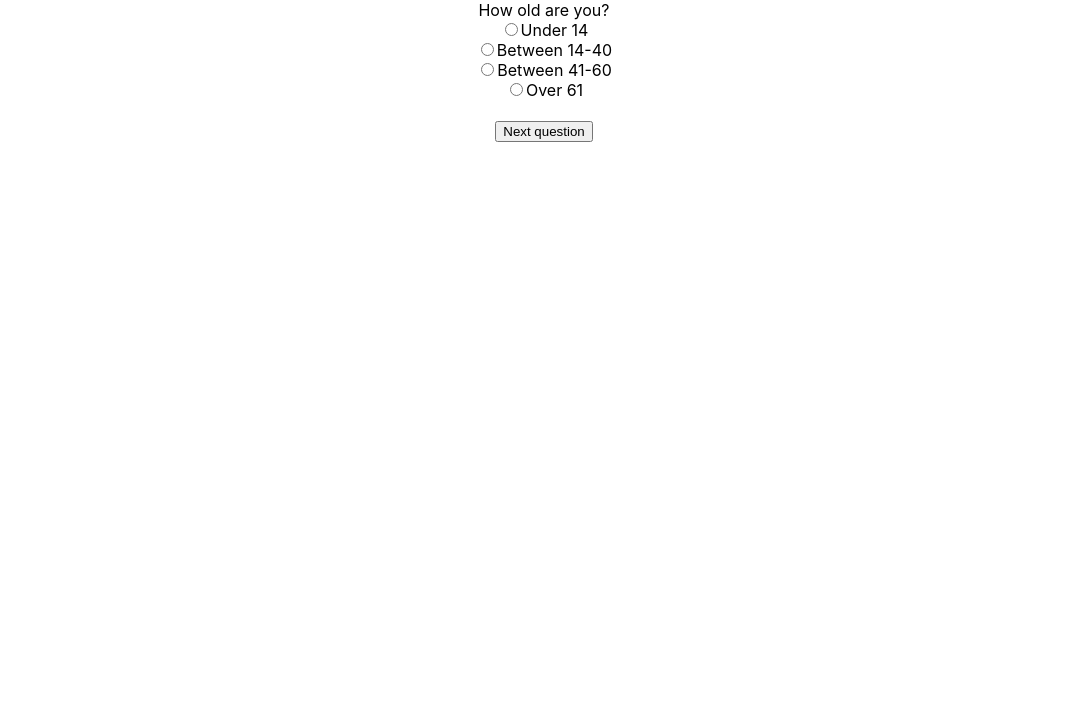
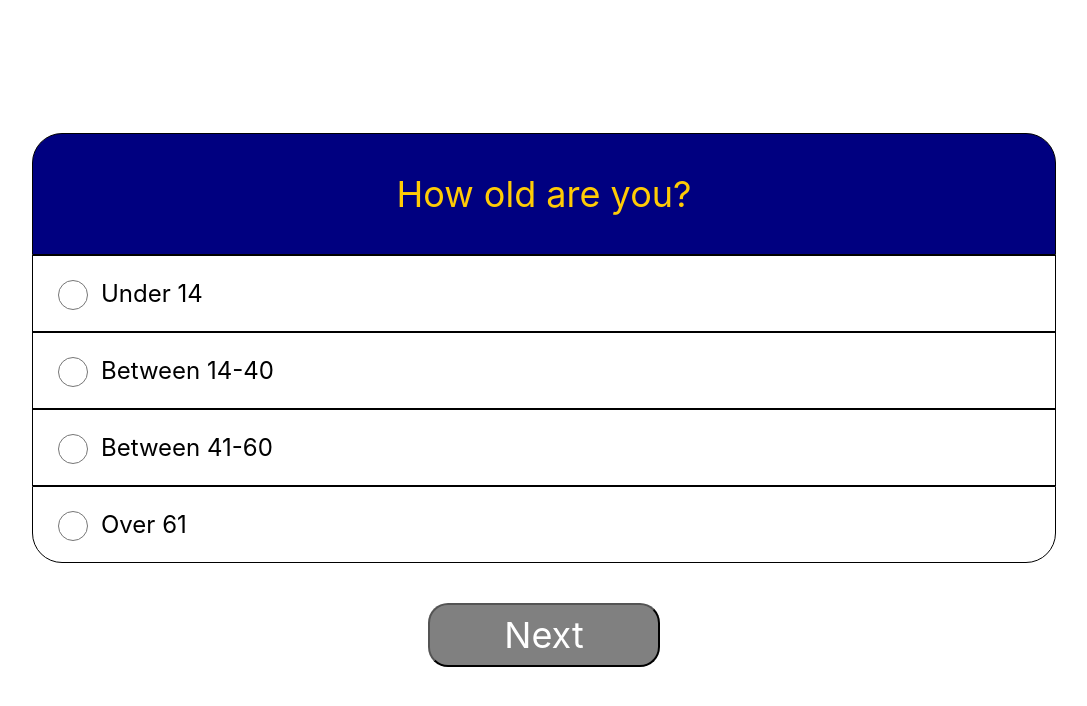
Before and after one commit to mohnishaggarwal/find-fit, a React (Create React App) app: page /questions in a window 1280 px wide. Shown: the top 706 px of the page, without its empty margins (96-1183 px from the left). Built offline with nearby package versions, Linux system fonts and the light colour scheme.

Commit message:
Added question styling and source env/bin/activate to Home

```diff
--- a/src/questions.css
+++ b/src/questions.css
@@ -1,3 +1,110 @@
+body {
+    font-family: -apple-system, BlinkMacSystemFont, 'Segoe UI', Roboto, Oxygen, Ubuntu, Cantarell, 'Open Sans', 'Helvetica Neue', sans-serif;
+}
+
+.questions-container {
+    margin: auto;
+    position: absolute;
+    top: 50%;
+    left: 50%;
+    transform: translate(-50%, -50%);
+    width: 80%;
+}
+
 .questions-question-box {
+    border: 1px solid black;
+    padding: 10px;
+    border-top-right-radius: 30px;
+    border-top-left-radius: 30px;
+    min-height: 100px;
+
+    font-size: 36px;
+    line-height: 43px;
+    display: flex;
+    justify-content: center;
+    align-items: center;
+
+    background: #000080;
+    color: #FFCB05;
 
 }
+
+.questions-answer-box {
+    font-size: 24px;
+    border: 1px solid black;
+    min-height: 75px;
+    display: flex;
+    justify-content: flex-start;
+    align-content: center;
+
+}
+
+.questions-bottom-answer-box {
+    border-bottom-right-radius: 30px;
+    border-bottom-left-radius: 30px;
+}
+
+.question-answer-text-container {
+    padding-left: 10px;
+    display: flex;
+    align-content: center;
+    flex-direction: column;
+    justify-content: center;
+
+}
+
+.question-answer-text {
+    min-height: 30px;
+    font-size: 24px;
+    line-height: 29px;
+}
+
+.questions-answer-input-button {
+    margin-left: 25px;
+    width: 30px;
+}
+
+.questions-nav-buttons {
+    width: 232px;
+    height: 64px;
+
+    background: #000080;
+    border-radius: 20px;
+
+    font-family: -apple-system, BlinkMacSystemFont, 'Segoe UI', Roboto, Oxygen, Ubuntu, Cantarell, 'Open Sans', 'Helvetica Neue', sans-serif;
+    font-style: normal;
+    font-weight: normal;
+    font-size: 36px;
+    line-height: 42px;
+    text-align: center;
+
+    color: #FFCB05;
+}
+
+.questions-nav-buttons-disabled {
+    width: 232px;
+    height: 64px;
+
+    background: gray;
+    border-radius: 20px;
+
+    font-family: -apple-system, BlinkMacSystemFont, 'Segoe UI', Roboto, Oxygen, Ubuntu, Cantarell, 'Open Sans', 'Helvetica Neue', sans-serif;
+    font-style: normal;
+    font-weight: normal;
+    font-size: 36px;
+    line-height: 42px;
+    text-align: center;
+
+    color: white;
+}
+
+.questions-nav-button-container {
+    display: flex;
+    justify-content: space-evenly;
+    align-content: center;
+}
+
+.questions-error-message {
+    color: red;
+    font-size: 24px;
+}
--- a/src/screens/Home.js
+++ b/src/screens/Home.js
@@ -10,11 +10,11 @@ function Home() {
                 <div className='home-description'>
                     Just beginning your fitness journey? Intimidated by all the different ways to get fit?
                     <br/><br/>
-                    We’re here to help. But first, we want to get to know you. After answering these ten questions, we will match you with a fitness regime that we believe will best suit your goals and logistics.
+                    We’re here to help! But first, we want to get to know you! After answering these ten questions, we will match you with a fitness regime that we believe will best suit your goals and logistics!
                 </div>
                 <Link className='no-link-style' to="/questions">
                     <div className='home-begin-button'>
-                        <span>Let's Begin</span>
+                        <span>Let's Begin!</span>
                     </div>
                 </Link>
             </div>
--- a/src/screens/Questions.js
+++ b/src/screens/Questions.js
@@ -12,19 +12,26 @@ function Questions() {
     const history = useHistory();
     const [errorMessage, setErrorMessage] = useState("");
 
-    function next(event) {
-        let finished;
-
+    function checkIfAnswered() {
         // check for if the user answered the question
         if (selectedAns === '' && qaState.qaIdx !== 3) {
             // if user didn't answer a single answer question
             setErrorMessage("Please select one option");
+            return false;
         }
         else if (multChoices.length === 0 && qaState.qaIdx === 3) {
             // user didn't answer multiple answer question
             setErrorMessage("Please select at least one option");
+            return false;
         }
-        else {
+        return true;
+
+    }
+
+    function next(event) {
+        let finished;
+
+        if (checkIfAnswered()){
             // user answered everything
             if (qaState.qaIdx === 3) {
                 finished = QuestionsService.nextQuestion(qaState, qaDispatch, multChoices);
@@ -89,13 +96,8 @@ function Questions() {
         <div>
             <div className='questions-container'>
                 <div className='questions-question-box'>
-                    {question}
+                    <div>{question}</div>
                 </div>
-                {
-                    (qaState.qaIdx === 1) && <div>
-                        If you don't know your BMI, you can use this BMI calculator (<a target="_blank" href="https://www.nhlbi.nih.gov/health/educational/lose_wt/BMI/bmicalc.htm">Click me</a>)
-                    </div>
-                }
                 { qaState.qaIdx !== 3 ? (
                     <div className="form-check">
                     {
@@ -105,10 +107,11 @@ function Questions() {
                                 // handles filling in question if it had been answered and saved before
                                 selectAns(qaState.QAs[qaState.qaIdx].answer);
                             }
-                            return <div key={idx} onClick={() => {selectAns(ans)}}>
-                                <input className="form-check-input" type="radio" name="flexRadioDefault" id={ans} checked={ans === selectedAns} onChange={() => void(0)}/>
-                                        <label className="form-check-label" htmlFor="answers">
 
+                            return <div key={idx} onClick={() => {selectAns(ans)}}
+                            className={`questions-answer-box ${ans === answers.at(-1) ? "questions-bottom-answer-box" : ""}`}>
+                                <input className="form-check-input questions-answer-input-button" type="radio" name="flexRadioDefault" id={ans} checked={ans === selectedAns} onChange={() => void(0)}/>
+                                        <label className="form-check-label question-answer-text-container" htmlFor="answers">
                                             {ans}
                                         </label>
                                     </div>
@@ -120,9 +123,9 @@ function Questions() {
                     <div className="form-check">
                         {
                         answers.map((ans, idx) => {
-                            return <div key={idx} onClick={() => {selectAns(ans)}}>
-                                        <input className="form-check-input" type="checkbox" value={ans} id={ans} onChange={(e) => void(0)} checked={multChoices.includes(ans)}/>
-                                        <label className="form-check-label" htmlFor="flexCheckDefault">
+                            return <div key={idx} onClick={() => {selectAns(ans)}} className={`questions-answer-box ${ans === answers.at(-1) ? "questions-bottom-answer-box" : ""}`}>
+                                        <input className="form-check-input questions-answer-input-button" type="checkbox"  value={ans} id={ans} onChange={(e) => void(0)} checked={multChoices.includes(ans)}/>
+                                        <label className="form-check-label question-answer-text-container" htmlFor="flexCheckDefault">
                                             {ans}
                                         </label>
                                     </div>
@@ -131,14 +134,39 @@ function Questions() {
                     </div>
                 )
                 }
-                <div id="invalid-input-message" style={{color: 'red'}}>{errorMessage}</div>
+                <div id="invalid-input-message" className="questions-error-message">{errorMessage}</div>
                 <br/>
+
+                {/* {
+                    qaState.qaIdx === 3 &&
+                    <form onSubmit={this.handleSubmit}>
+                        <label>
+                        Name:
+                        <input type="text" value={this.state.value} onChange={this.handleChange} />
+                        </label>
+                        <input type="submit" value="Submit" />
+                    </form>
+                } */}
                 {
-                    (qaState !== undefined && qaState.qaIdx !== 0) &&
-                    <button onClick={last}>Last question</button>
+                    (qaState.qaIdx === 1) && <div>
+                        If you don't know your BMI, you can use this BMI calculator (<a target="_blank" href="https://www.nhlbi.nih.gov/health/educational/lose_wt/BMI/bmicalc.htm">Click me</a>)
+                    </div>
+                }
+                <br/>
+                <div class="questions-nav-button-container">
+                    {
+                        (qaState !== undefined && qaState.qaIdx !== 0) &&
+                        <button onClick={last} className="questions-nav-buttons">Back</button>
 
-                }
-                <button onClick={next}>Next question</button>
+                    }
+                    {
+                        ((selectedAns === '' && qaState.qaIdx !== 3) ||(multChoices.length === 0 && qaState.qaIdx === 3)) ?
+                        (<button onClick={next} className="questions-nav-buttons-disabled" >Next</button>) :
+                        (<button onClick={next} className="questions-nav-buttons">Next</button>)
+
+                    }
+
+                </div>
             </div>
         </div>
     )
```
